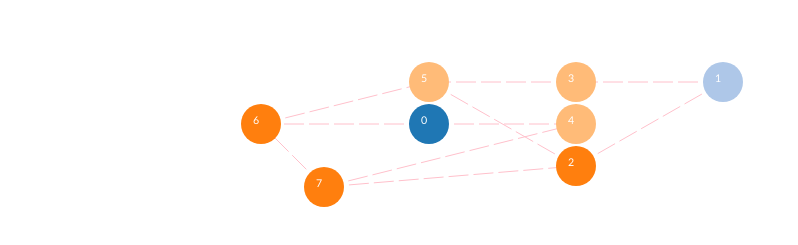
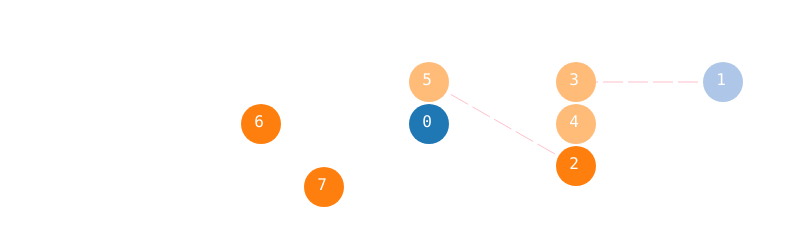
Before and after one commit to cassidyhall94/lem-in, a plain HTML site: page index.html in a window 1280 px wide. Shown: the part 61-306 px from the top of the page, without its empty margins (0-798 px from the left). Drawn offline with nearby package versions, Linux system fonts and the light colour scheme.

Commit message:
visualisations update

```diff
--- a/index.html
+++ b/index.html
@@ -57,18 +57,8 @@
                 { name: "7", x: 84, y: 168, group: "3" }
             ],
             links: [
-                { source: "0", target: "4" },
-                { source: "0", target: "6" },
                 { source: "1", target: "3" },
                 { source: "2", target: "1" },
-                { source: "3", target: "5" },
-                { source: "4", target: "2" },
-                { source: "4", target: "3" },
-                { source: "5", target: "2" },
-                { source: "6", target: "5" },
-                { source: "7", target: "2" },
-                { source: "7", target: "4" },
-                { source: "7", target: "6" },
             ]
         };
 
@@ -84,18 +74,9 @@
                 { name: "7", x: 84, y: 168, group: "3" }
             ],
             links: [
-                { source: "0", target: "4" },
-                { source: "0", target: "6" },
                 { source: "1", target: "3" },
-                { source: "2", target: "1" },
-                { source: "3", target: "5" },
-                { source: "4", target: "2" },
                 { source: "4", target: "3" },
                 { source: "5", target: "2" },
-                { source: "6", target: "5" },
-                { source: "7", target: "2" },
-                { source: "7", target: "4" },
-                { source: "7", target: "6" },
             ]
         };
 
@@ -112,17 +93,8 @@
             ],
             links: [
                 { source: "0", target: "4" },
-                { source: "0", target: "6" },
-                { source: "1", target: "3" },
-                { source: "2", target: "1" },
-                { source: "3", target: "5" },
-                { source: "4", target: "2" },
                 { source: "4", target: "3" },
-                { source: "5", target: "2" },
                 { source: "6", target: "5" },
-                { source: "7", target: "2" },
-                { source: "7", target: "4" },
-                { source: "7", target: "6" },
             ]
         };
 
@@ -140,16 +112,6 @@
             links: [
                 { source: "0", target: "4" },
                 { source: "0", target: "6" },
-                { source: "1", target: "3" },
-                { source: "2", target: "1" },
-                { source: "3", target: "5" },
-                { source: "4", target: "2" },
-                { source: "4", target: "3" },
-                { source: "5", target: "2" },
-                { source: "6", target: "5" },
-                { source: "7", target: "2" },
-                { source: "7", target: "4" },
-                { source: "7", target: "6" },
             ]
         };
 
@@ -193,15 +155,14 @@
             ctx.arc(d.x, d.y, r, 0, 2 * Math.PI);
             //ctx.fillStyle = color(d.group);
             ctx.fill();
-            ctx.font = "30px Verdana";
             //ctx.fillText(d.name, d.x - 5, d.y);
             //ctx.strokeStyle = color(d.group);
 
             //ctx = canvas.getContext("2d");
-            ctx.font = '8pt Calibri';
+            ctx.font = '12pt Monaco';
             ctx.fillStyle = 'white';
             ctx.textAlign = 'center';
-            ctx.fillText(d.name, d.x - 5, d.y);
+            ctx.fillText(d.name, d.x - 2, d.y + 3);
         }
 
         update(graph1);
```
